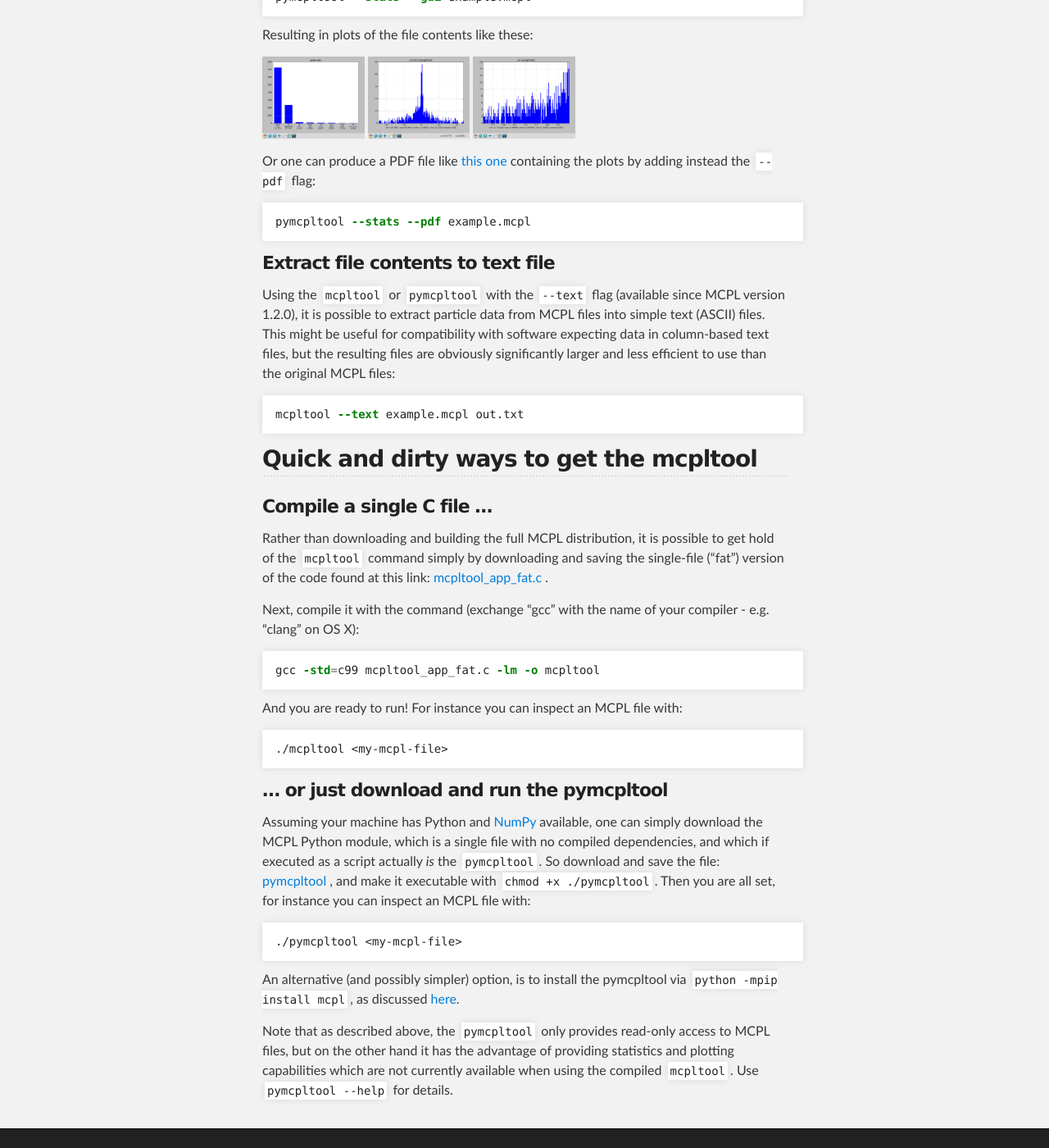
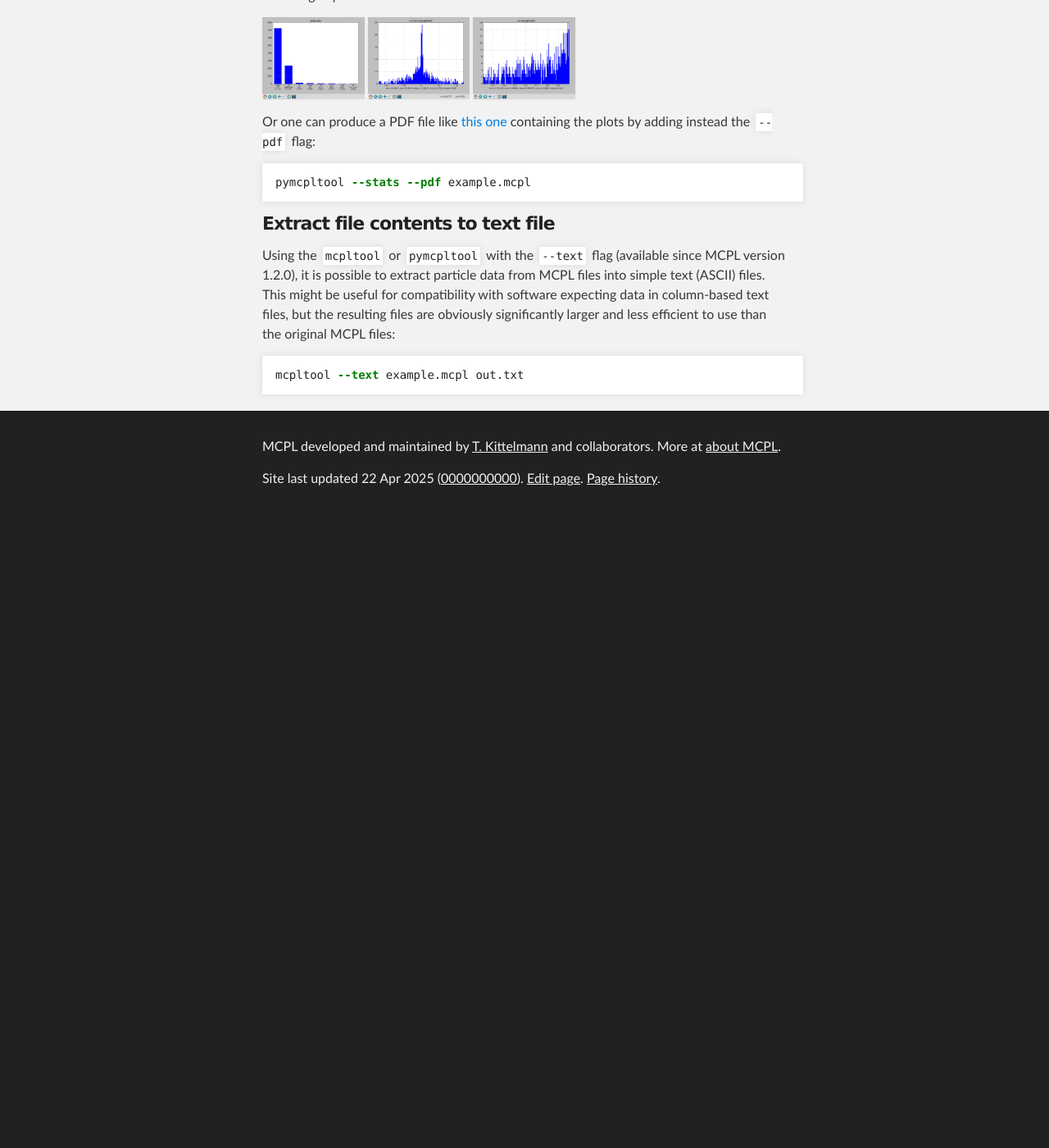
Before and after one commit to mctools/mcpl, a Jekyll site: the page built from usage_cmdline.md, in a window 1280 px wide and 1400 px high, scrolled down 5544 px. Shown: the whole window at 82% size. Built offline with Jekyll 4.4.1, drawn with Linux system fonts in a browser that asks for light colours; after the commit the page ends 6174 px from its top, so only the background shows below that; some of the changed text lies outside the part shown.

Commit message:
update for mcpl2: update usage_cmdline.md

````diff
--- a/usage_cmdline.md
+++ b/usage_cmdline.md
@@ -13,7 +13,7 @@ This page includes a few examples of how the command-line tools can be used, but
 
 ## Examples
 
-A few examples of how to use the command-line tools are provided here. Note that a small sample MCPL file is included with the MCPL distribution at [examples/example.mcpl]({{"/raw/HEAD/examples/example.mcpl" | prepend: site.github.repository_url }}), in case new users would like something to try the `mcpltool` on.
+A few examples of how to use the command-line tools are provided here. Note that a small sample MCPL file is available at [examples/example.mcpl]({{"/raw/HEAD/examples/example.mcpl" | prepend: site.github.repository_url }}), in case new users would like something to try the `mcpltool` on.
 
 ### Inspect file contents
 
@@ -268,39 +268,3 @@ files:
 ```shell
 mcpltool --text example.mcpl out.txt
 ```
-
-## Quick and dirty ways to get the mcpltool
-
-### Compile a single C file ...
-
-Rather than downloading and building the full MCPL distribution, it is possible to get hold
-of the `mcpltool` command simply by downloading and saving the
-single-file ("fat") version of the code found at this link: {% include linkfile.html file="src_fat/mcpltool_app_fat.c" download=true %}.
-
-Next, compile it with the command (exchange "gcc" with the name of your compiler - e.g.
-"clang" on OS X):
-
-```shell
-gcc -std=c99 mcpltool_app_fat.c -lm -o mcpltool
-```
-
-And you are ready to run! For instance you can inspect an MCPL file with:
-
-```shell
-./mcpltool <my-mcpl-file>
-```
-
-### ... or just download and run the pymcpltool
-
-Assuming your machine has Python and [NumPy](http://www.numpy.org/) available,
-one can simply download the MCPL Python module, which is a single file with no
-compiled dependencies, and which if executed as a script actually _is_ the `pymcpltool`. So download and save the file: {% include linkfile.html file="src_fat/pymcpltool" download=true %}, and make it executable with `chmod +x ./pymcpltool`. Then you are all set, for instance you can inspect an MCPL file with:
-
-```shell
-./pymcpltool <my-mcpl-file>
-```
-
-An alternative (and possibly simpler) option, is to install the pymcpltool via `python
--mpip install mcpl`, as discussed [here](LOCAL:usage_python#-install-it-via-pip).
-
-Note that as described above, the `pymcpltool` only provides read-only access to MCPL files, but on the other hand it has the advantage of providing statistics and plotting capabilities which are not currently available when using the compiled `mcpltool`. Use `pymcpltool --help` for details.
````
